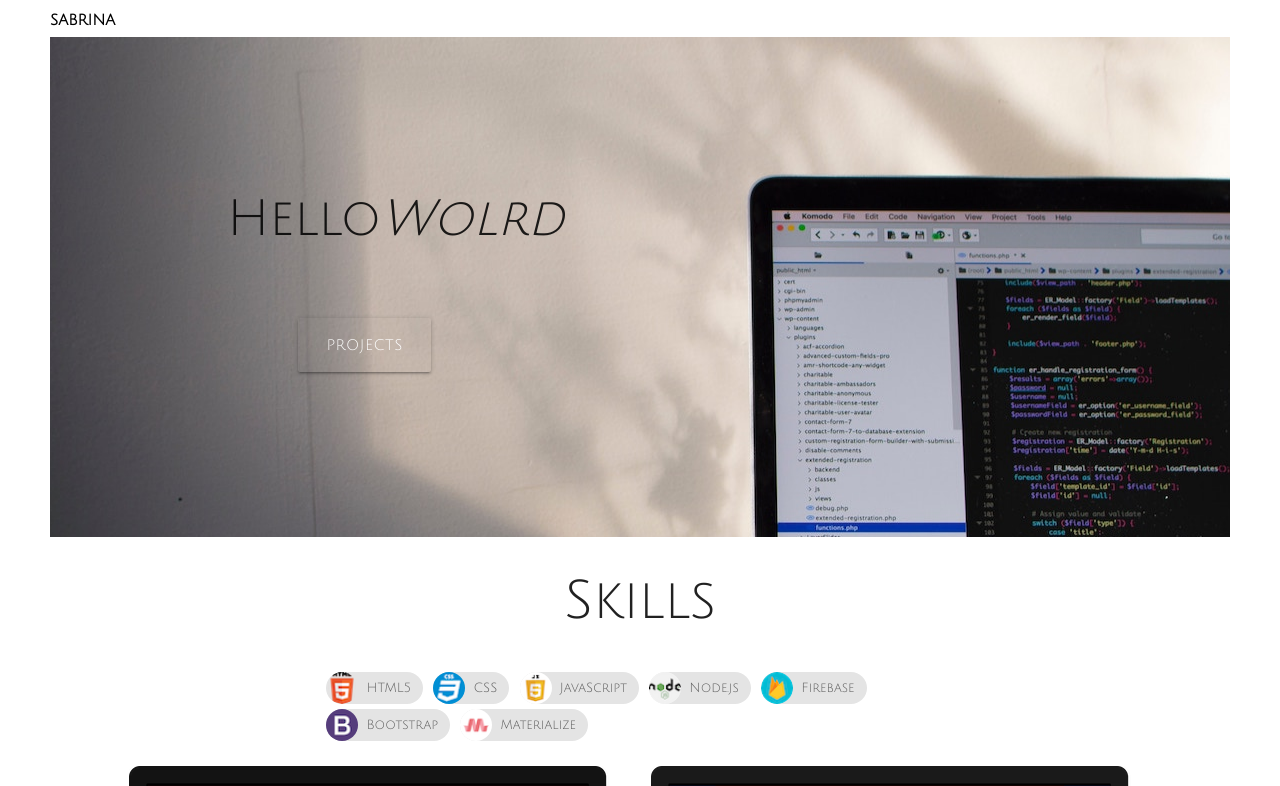
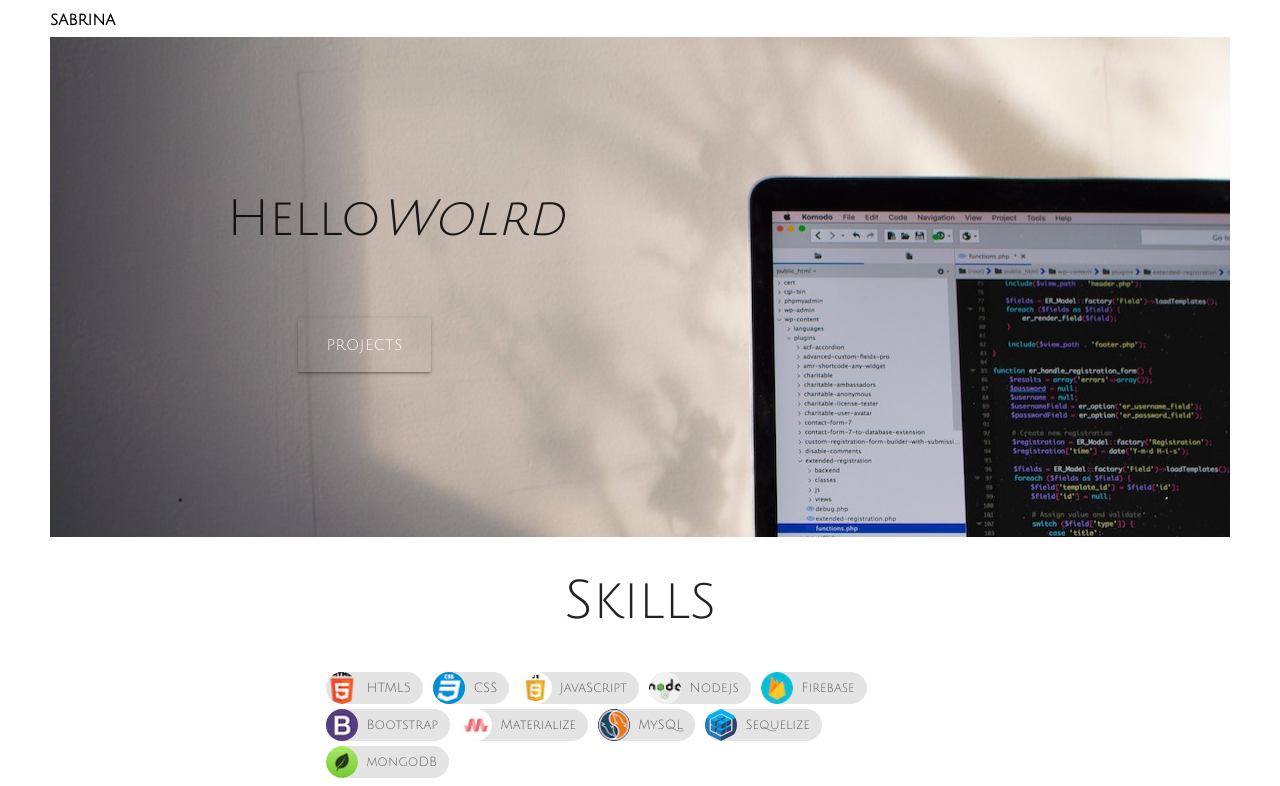
Before and after one commit to zsabrinaa/Portfolio, a plain HTML site: page index.html in a window 1280 px wide. Shown: the top 786 px of the page. Drawn offline with nearby package versions, Linux system fonts and the light colour scheme.

Commit message:
add skills

```diff
--- a/index.html
+++ b/index.html
@@ -107,6 +107,18 @@
                     <div class="chip">
                         <img src="assets/img/materialize.png">
                         Materialize
+                    </div>
+                    <div class="chip">
+                        <img src="assets/img/mysql.png">
+                        MySQL
+                    </div>
+                    <div class="chip">
+                        <img src="assets/img/sequelize.png">
+                        Sequelize
+                    </div>
+                    <div class="chip">
+                        <img src="assets/img/mongo.jpg">
+                        mongoDB
                     </div>
                 </div>
             </div>
```
Also changed, not shown: assets/img/mongo.jpg (added), assets/img/mysql.png (added), assets/img/sequelize.png (added), 1 other file.
